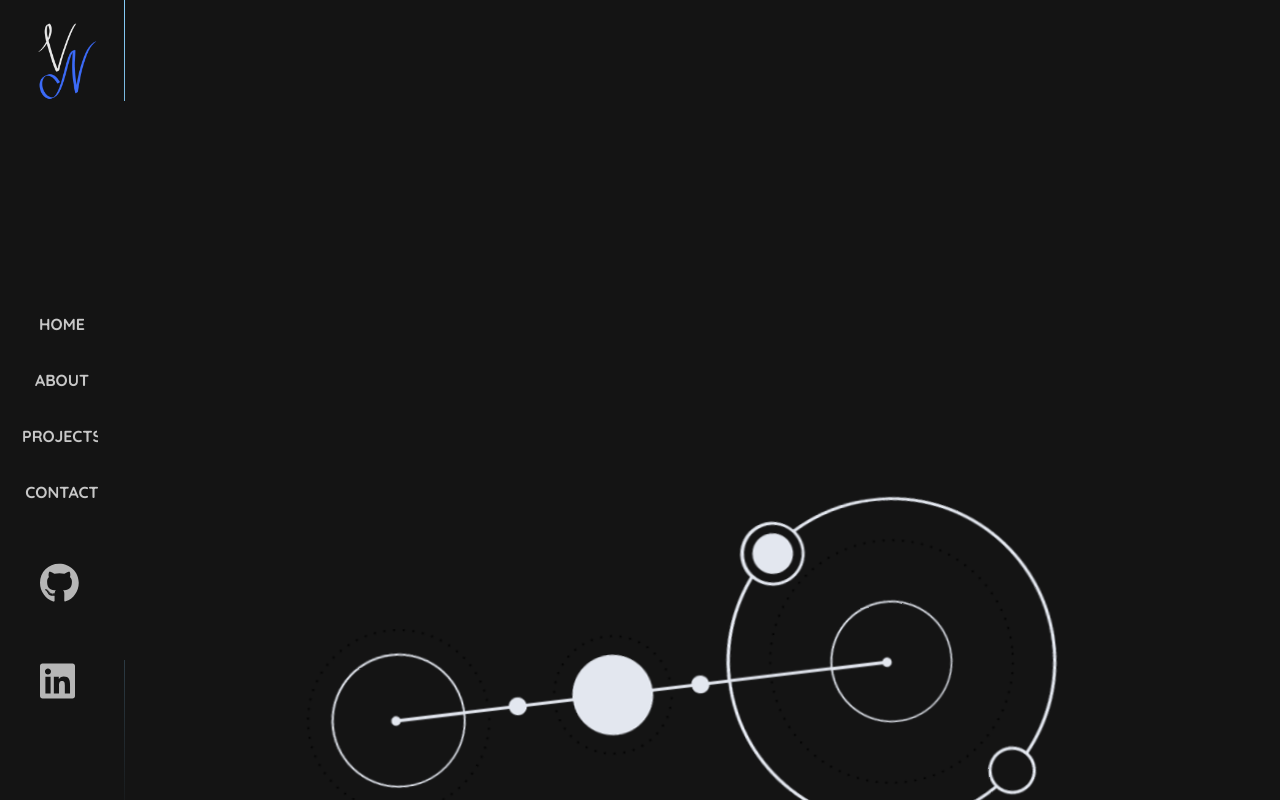
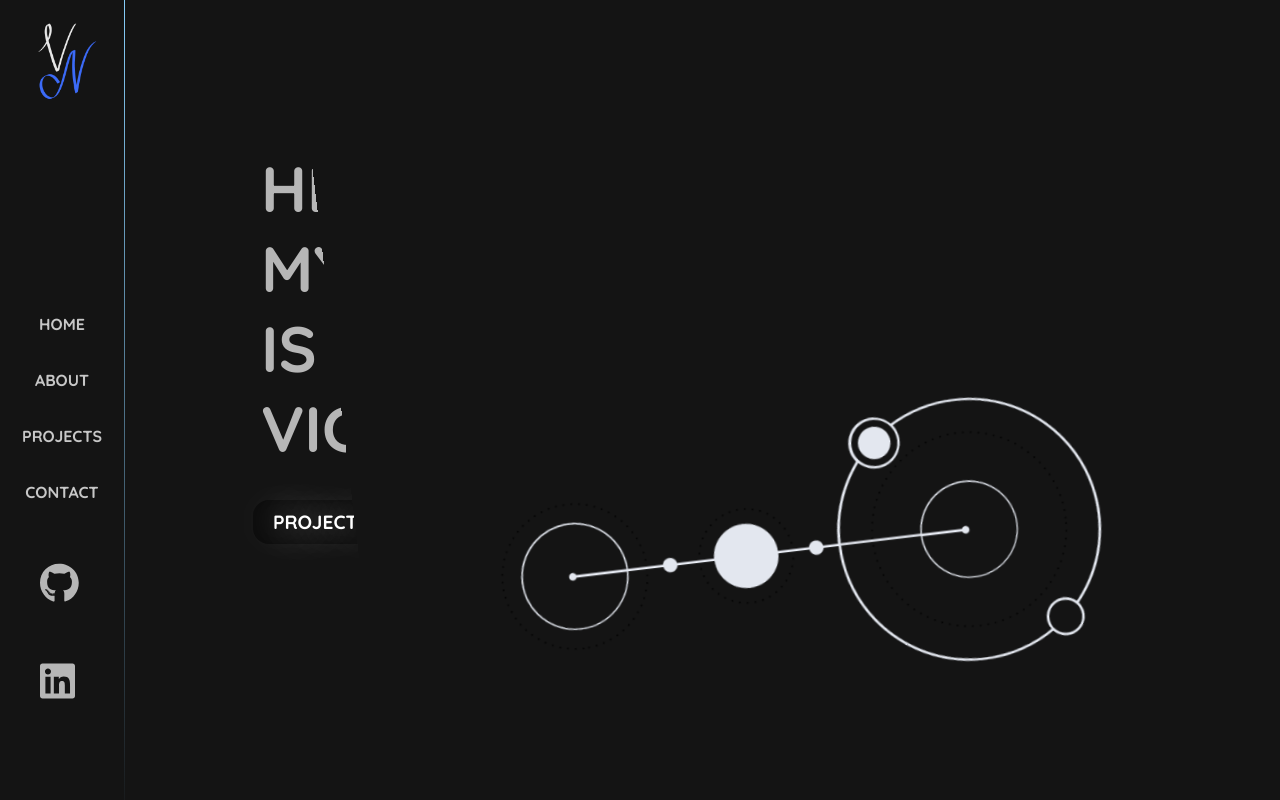
Before and after one commit to PC-Vic/Victor-Nieves-Dev-Site, a React (Vite) app: page / in a window 1280 px wide. Built offline with nearby package versions, Linux system fonts and the light colour scheme.

Commit message:
updated styling for projects page and home page

```diff
--- a/Develop/src/components/pages/home.css
+++ b/Develop/src/components/pages/home.css
@@ -12,9 +12,9 @@
     align-items: flex-start;
     justify-content: flex-start;
     text-align: left;
-    font-size: 2.6rem;
+    font-size: 2.0rem;
     margin-bottom: 140px;
-    margin-left: 160px;
+    margin-left: 128px;
   }
 
 
@@ -31,9 +31,9 @@
   /* Large image animation */
   .round-shapes {
     position: fixed;
-    right: 60px;
-    top: 40px;
-    width: 1100px;
+    right: 48px;
+    top: 32px;
+    width: 880px;
     animation: spin 16s cubic-bezier(0.4, 0, 0.2, 1); /* Apply the clockwise spin animation */
   }
 
@@ -90,12 +90,13 @@
 
 
   .projects-btn {
-    margin-top: 40px;
-    border-radius: 20px;
-    font-weight: 800;
-    font-size: 1.3rem;
-    padding: 12px 20px;
-    margin-right: 290px;
+    margin-top: 32px;
+    border-radius: 16px;
+    font-weight: 640;
+    font-size: 1.2rem;
+    width: 136px;
+    padding: 10px 12px;
+    margin-right: 228px;
     transition: all 0.4s ease 0s;
     text-shadow: 0 0 10px rgba(255, 255, 255, 0.8);
     animation: glowAnimation 1s infinite alternate;
--- a/Develop/src/components/pages/pages.css
+++ b/Develop/src/components/pages/pages.css
@@ -30,31 +30,32 @@
 
 /* Projects page */
 .my-project-heading {
-  font-size: 4rem;
+  font-size: 3.5rem;
   text-align: center;
-  margin-left: 224px;
+  margin-left: 148px;
   line-height: 8px;
 }
 
 .projects-container {
     display: flex;
-    margin-left: 240px;
-    margin-top: 64px;
+    margin-left: 160px;
+    margin-top: 20px;
     margin-bottom: 40px;
     flex-direction: row;
     flex-wrap: wrap;
     justify-content: space-evenly;
     flex-shrink: 1;
-    padding: 80px;
-    width: 1600px;
+    padding: 24px;
+    width: 1400px;
   }
 
   .project-card {
-    width: 400px;
+    width: 356px;
     height: 300px;
     background-color: #ffffff;
     border: 1px solid #ccc;
     margin: 28px;
+    margin-right: 40px;
     position: relative;
     transition: transform 0.3s ease-in-out;
     border-radius: 64px;
@@ -78,6 +79,7 @@
 
   .project-card:hover {
     transform: scale(1.1);
+
   }
 
   .project-card:hover .project-title {
```
